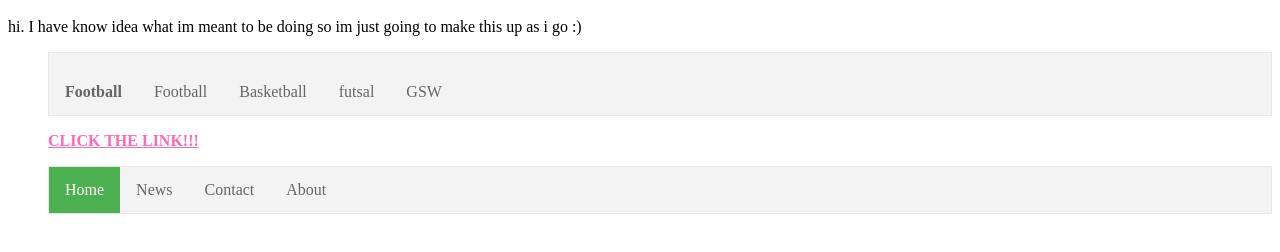
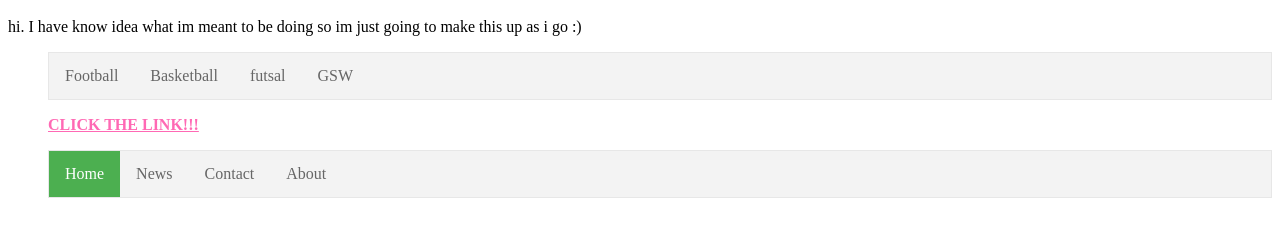
Before and after one commit to thegingerhitman/thegingerhitman.github.io, a plain HTML site: page index.html in a window 1280 px wide. Shown: the part 48-300 px from the top of the page. Drawn offline with Linux system fonts and the light colour scheme.

Commit message:
Update index.html

```diff
--- a/index.html
+++ b/index.html
@@ -12,7 +12,6 @@
 
  <menu>
 <ul>
-  <p><b><a href="default.asp" target="_blank"><li><a href="#">Football</a></li></a></b></p>
   <li><a href="#">Football</a></li>
   <li><a href="#">Basketball</a></li>
   <li><a href="#">futsal</a></li>
```
